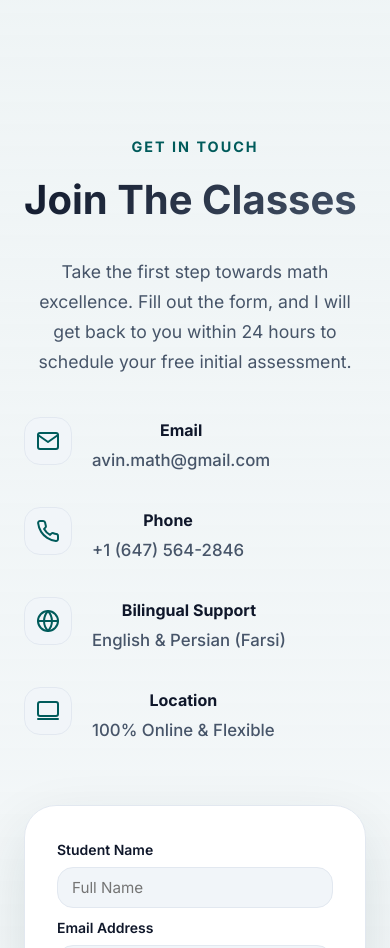
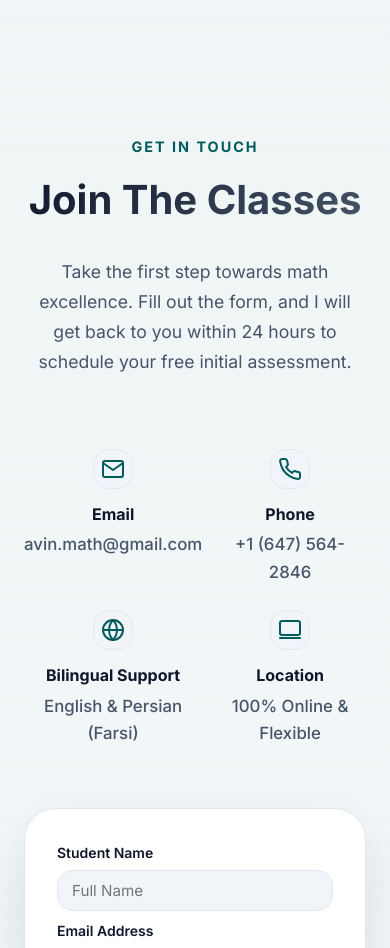
Before and after one commit to parsaabbasian/Math_Tutoring, a Next.js app: page / in a window 390 px wide. Shown: the part 2760-3708 px from the top of the page. Built offline with nearby package versions, Linux system fonts and the light colour scheme.

Commit message:
Arrange contact details into a 2x2 grid on mobile for better space efficiency

```diff
--- a/src/app/components/Contact.module.css
+++ b/src/app/components/Contact.module.css
@@ -359,6 +359,34 @@
 
   .infoSection {
     text-align: center;
+    align-items: center;
+  }
+
+  .contactDetails {
+    display: grid;
+    grid-template-columns: 1fr 1fr;
+    gap: 32px 20px;
+    width: 100%;
+    margin-top: 32px;
+  }
+
+  .detailItem {
+    flex-direction: column;
+    align-items: center;
+    text-align: center;
+    gap: 12px;
+  }
+}
+
+@media (max-width: 500px) {
+  .contactDetails {
+    gap: 24px 12px;
+  }
+
+  .detailIcon {
+    width: 40px;
+    height: 40px;
+    font-size: 16px;
   }
 }
 
```
